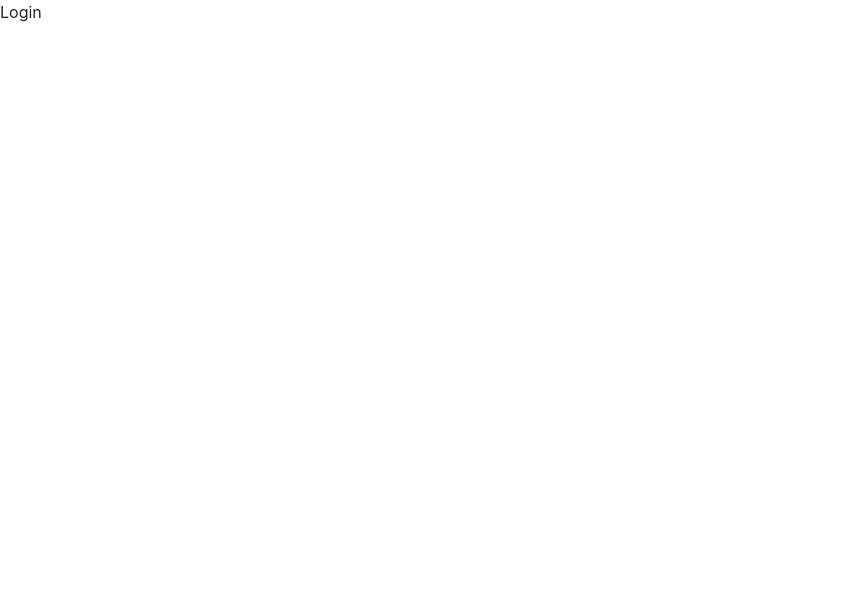
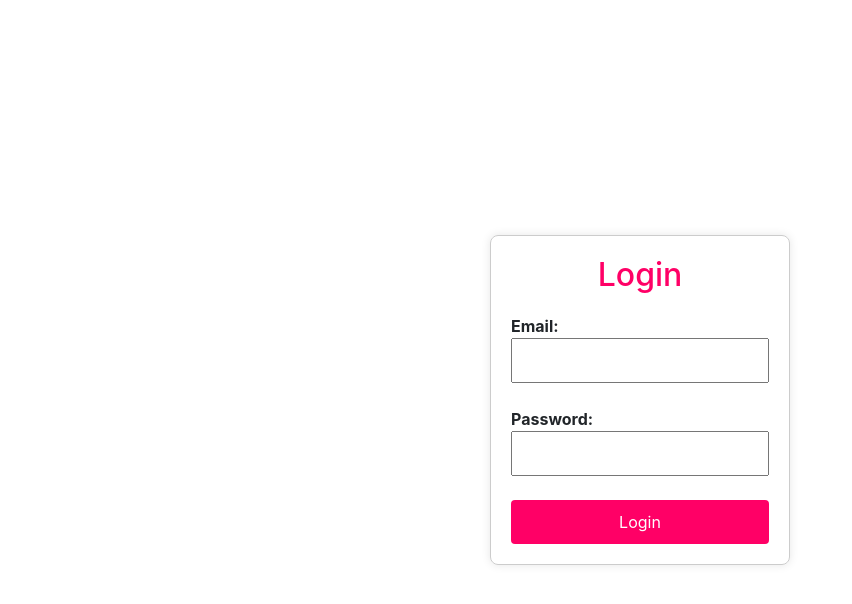
Before and after one commit to vaishnavihole/ola-uber, a React (Create React App) app in the folder client/: page /login in a window 1280 px wide. Shown: the top 604 px of the page, without its empty margins (0-852 px from the left). Built offline with nearby package versions, Linux system fonts and the light colour scheme.

Commit message:
login form added

```diff
--- a/client/src/views/Login/Login.css
+++ b/client/src/views/Login/Login.css
@@ -0,0 +1,47 @@
+.login-container {
+    display: flex;
+    justify-content: center;
+    align-items: center;
+    height: 100vh;
+  }
+
+  .login-form {
+    width: 300px;
+    padding: 20px;
+    border: 1px solid #ccc;
+    border-radius: 8px;
+    box-shadow: 0 0 10px rgba(0, 0, 0, 0.1);
+  }
+
+  .form-title {
+    text-align: center;
+    font-size: 2em;
+    margin-bottom: 20px;
+    color:  #ff0066;
+  }
+
+  .label {
+    display: block;
+    margin-bottom: 8px;
+    font-weight: bold;
+  }
+
+  .input-field {
+    width: 100%;
+    padding: 10px;
+    margin-bottom: 16px;
+  }
+
+  .button {
+    background-color:  #ff0066;
+    color: white;
+    padding: 10px;
+    border: none;
+    border-radius: 4px;
+    cursor: pointer;
+    width: 100%;
+  }
+
+  .button:hover {
+    background-color:#ff4d94;
+  }
--- a/client/src/views/Login/Login.js
+++ b/client/src/views/Login/Login.js
@@ -1,9 +1,69 @@
-import React from 'react'
+import React, { useState } from 'react';
+import './Login.css';
 
-function Login() {
+const Login = () => {
+  const [formData, setFormData] = useState({
+    email: '',
+    password: '',
+  });
+
+  const handleChange = (e) => {
+    const { name, value } = e.target;
+    setFormData({
+      ...formData,
+      [name]: value,
+    });
+  };
+
+  const handleSubmit = (e) => {
+    e.preventDefault();
+    // Handle login logic here
+    console.log('Login submitted:', formData);
+  };
+
   return (
-    <div>Login</div>
-  )
+    <div className="login-container">
+      <form onSubmit={handleSubmit} className="login-form">
+        <h2 className="form-title">Login</h2>
+
+        <label className="label">
+          Email:
+          <input
+            type="email"
+            name="email"
+            value={formData.email}
+            onChange={handleChange}
+            className="input-field"
+            required
+          />
+        </label>
+
+        <label className="label">
+          Password:
+          <input
+            type="password"
+            name="password"
+            value={formData.password}
+            onChange={handleChange}
+            className="input-field"
+            required
+          />
+        </label>
+
+        <button type="submit" className="button">
+          Login
+        </button>
+      </form>
+    </div>
+  );
+};
+
+function App() {
+  return (
+    <div className="App">
+      <Login />
+    </div>
+  );
 }
 
-export default Login
+export default App;
```
